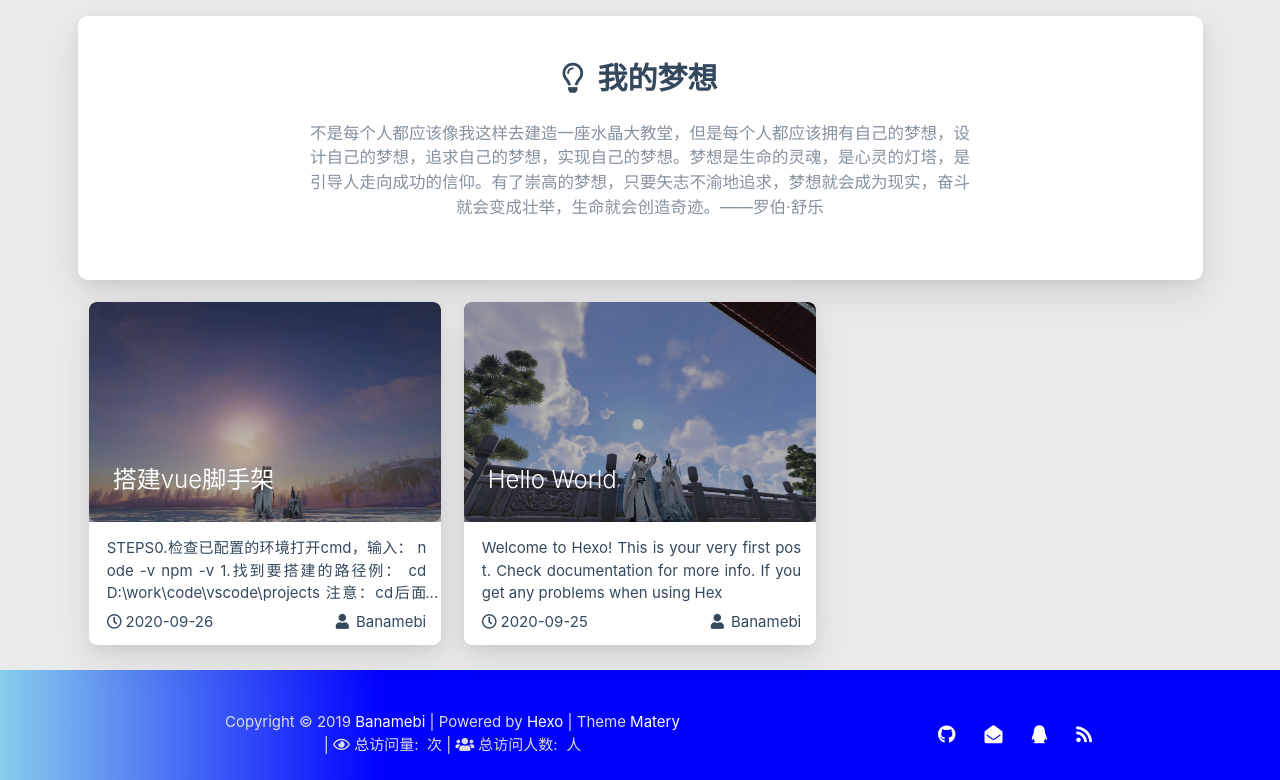
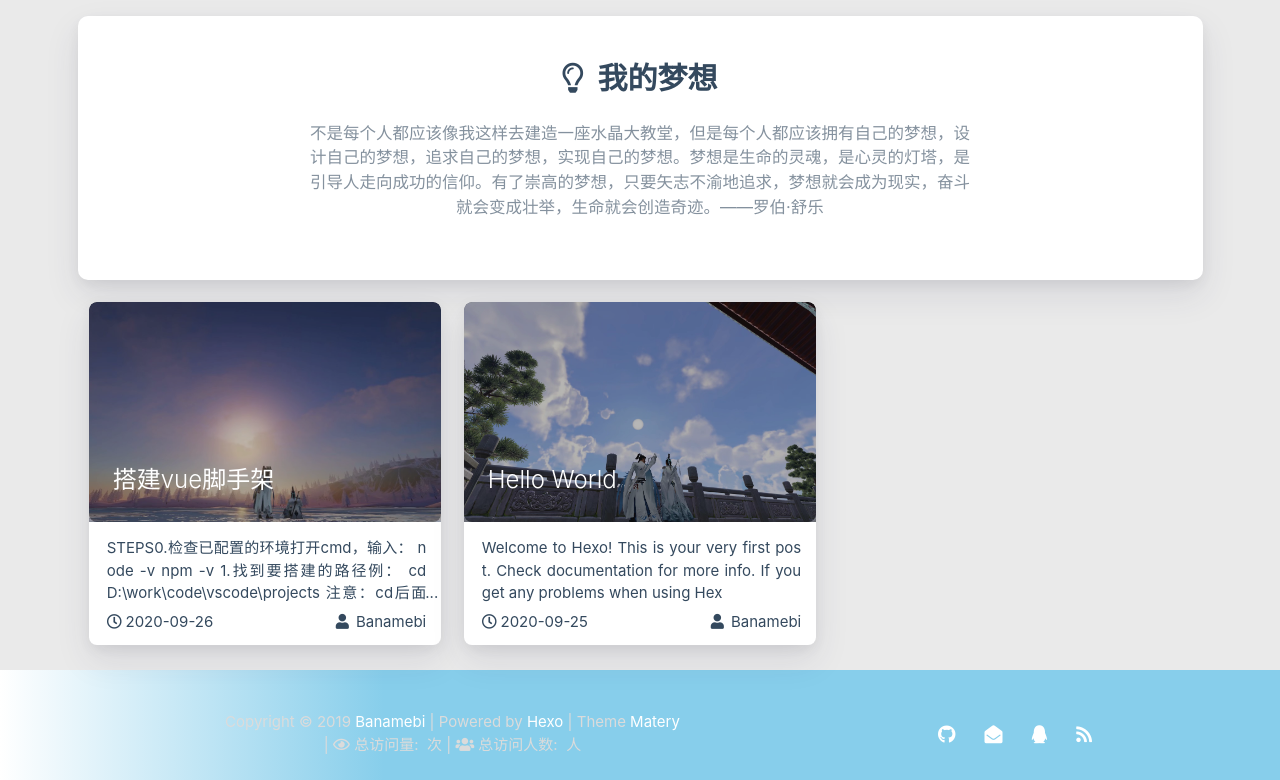
Before and after one commit to Banamebi/Banamebi.github.io, a plain HTML site: page index.html in a window 1280 px wide. Shown: the part 802-1582 px from the top of the page. Drawn offline with nearby package versions, Linux system fonts and the light colour scheme; some packages are replaced by stand-ins of ours; a script that the page names is missing.

Commit message:
Site updated: 2020-09-26 12:03:24

```diff
--- a/css/matery.css
+++ b/css/matery.css
@@ -268,7 +268,7 @@ mark {
 }
 
 .bg-color {
-    background-image: linear-gradient(to right, skyblue 0%, blue 30%);
+    background-image: linear-gradient(to right,#fff 0%, skyblue 30%);
 }
 
 .text-color {
```
